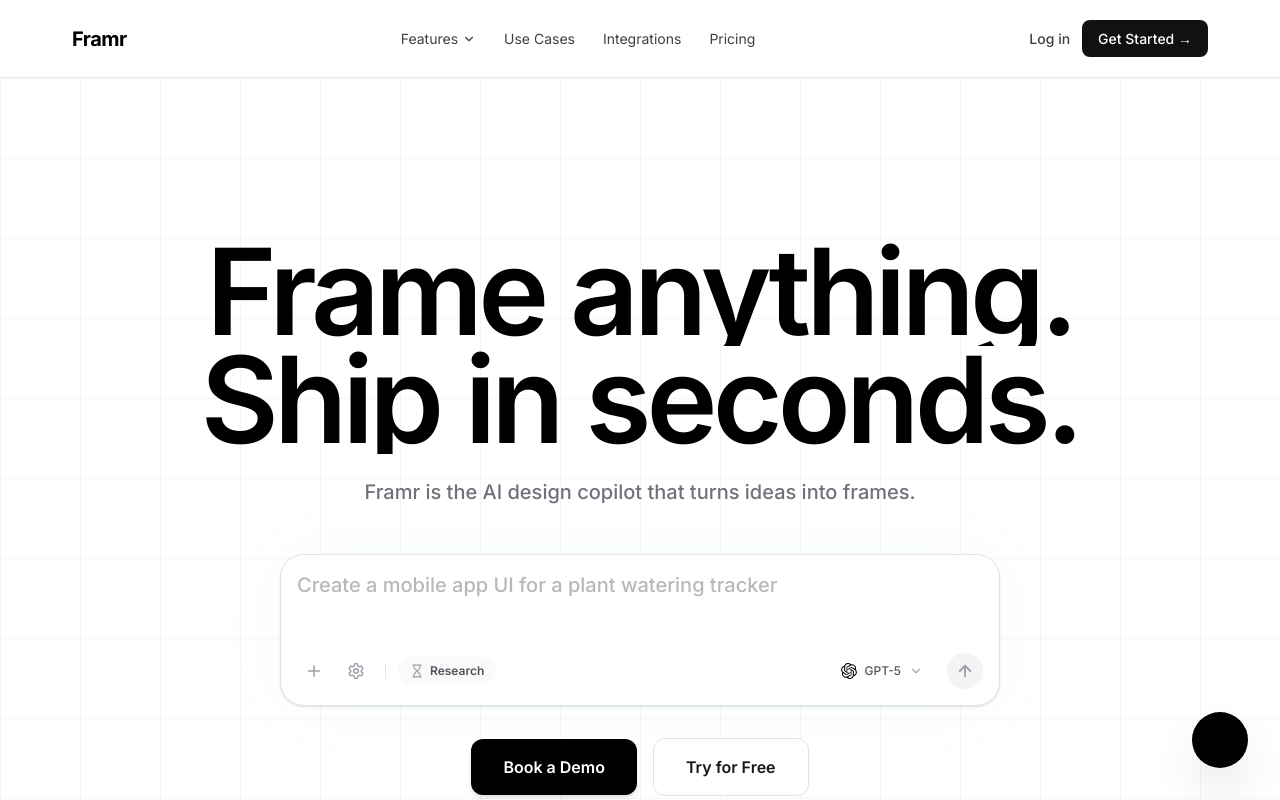
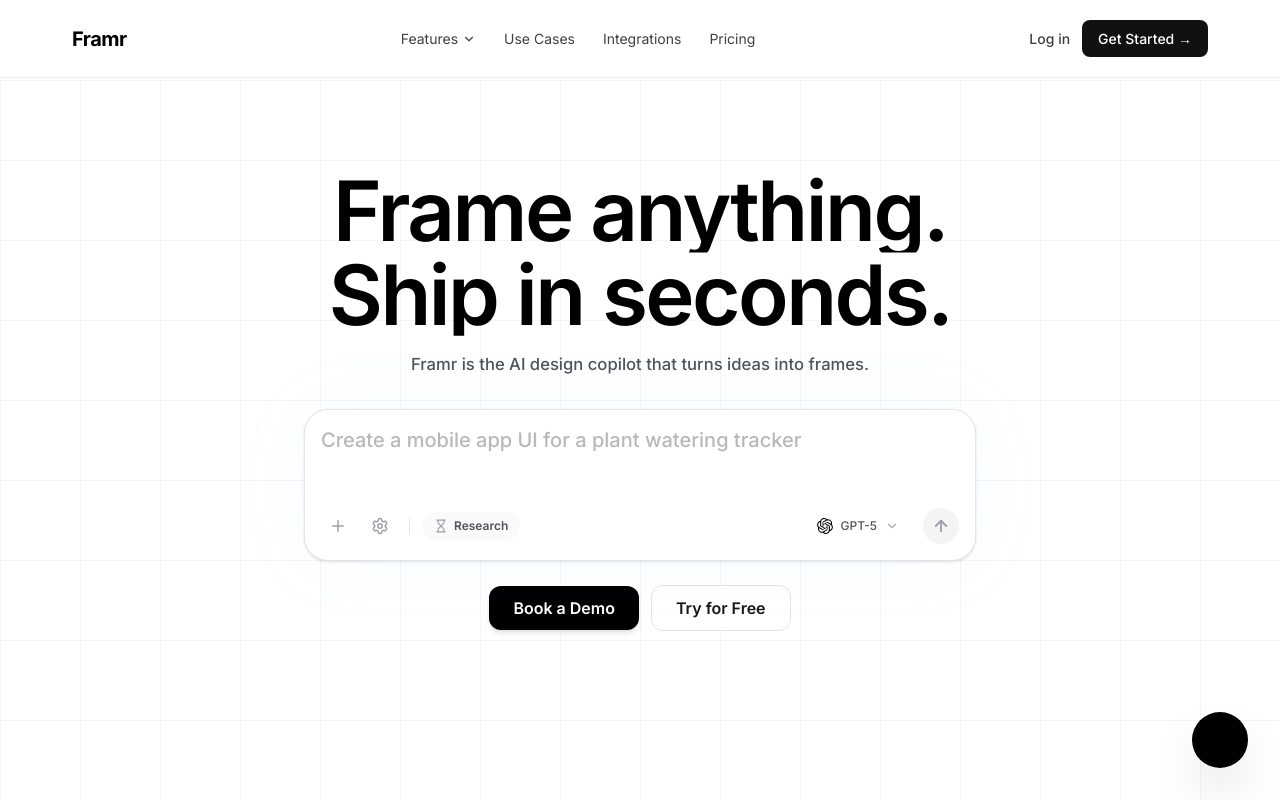
Before and after one commit to Lindsey802/Framr-Landing-Page, a React (Vite) app: page / in a window 1280 px wide. Shown: the top 800 px of the page. Built offline with nearby package versions, Linux system fonts and the light colour scheme.

Commit message:
Adjust hero layout to fit viewport on desktop

```diff
--- a/src/App.tsx
+++ b/src/App.tsx
@@ -2,7 +2,6 @@
 import { Navbar } from './components/Navbar';
 import { Logo } from './components/Logo';
 import { PromptBar } from './components/PromptBar';
-import { InstallCommand } from './components/InstallCommand';
 import { LogoMarquee } from './components/LogoMarquee';
 import { OnyxPlatform } from './components/OnyxPlatform';
 import { BenchmarksSection } from './components/BenchmarksSection';
@@ -10,15 +9,16 @@
 import { IntegrationsSection } from './components/IntegrationsSection';
 import { TestimonialsSection } from './components/TestimonialsSection';
 import { Footer } from './components/Footer';
-import { MessageCircle } from 'lucide-react';
 
 export default function App() {
   return (
     <div className="min-h-screen bg-white selection:bg-sky-100 selection:text-sky-900 overflow-x-hidden" id="app-root">
-      <Navbar />
+      {/* Hero Section */}
+      <section className="relative flex min-h-[600px] h-screen w-full flex-col items-center justify-center overflow-hidden bg-white md:h-screen">
+        <div className="absolute top-0 left-0 right-0 z-20">
+          <Navbar />
+        </div>
 
-      {/* Hero Section */}
-      <div className="relative pt-40 pb-32 px-6 overflow-hidden min-h-[90vh] flex items-center">
         {/* Background patterns */}
         <motion.div
           initial={{ opacity: 0 }}
@@ -27,13 +27,13 @@
           className="absolute inset-0 bg-grid pointer-events-none z-0"
         />
 
-        <div className="max-w-7xl mx-auto text-center relative z-10 w-full">
-          <div className="relative mb-6">
+        <div className="max-w-4xl mx-auto text-center relative z-10 w-full px-6">
+          <div className="relative mb-4">
             <motion.h1
               initial={{ clipPath: 'inset(0 100% 0 0)' }}
               animate={{ clipPath: 'inset(0 0% 0 0)' }}
               transition={{ delay: 0.3, duration: 0.8, ease: [0.16, 1, 0.3, 1] }}
-              className="text-[56px] sm:text-[80px] lg:text-[120px] font-semibold tracking-[-0.04em] text-black leading-[0.9] block"
+              className="text-[clamp(40px,6.5vw,96px)] font-semibold leading-[1.0] tracking-[-0.03em] text-black block"
               id="hero-title-1"
             >
               Frame anything.
@@ -42,7 +42,7 @@
               initial={{ clipPath: 'inset(0 100% 0 0)' }}
               animate={{ clipPath: 'inset(0 0% 0 0)' }}
               transition={{ delay: 0.5, duration: 0.8, ease: [0.16, 1, 0.3, 1] }}
-              className="text-[56px] sm:text-[80px] lg:text-[120px] font-semibold tracking-[-0.04em] text-black leading-[0.9] block"
+              className="text-[clamp(40px,6.5vw,96px)] font-semibold leading-[1.0] tracking-[-0.03em] text-black block"
               id="hero-title-2"
             >
               Ship in seconds.
@@ -53,33 +53,32 @@
             initial={{ opacity: 0, y: 20 }}
             animate={{ opacity: 1, y: 0 }}
             transition={{ delay: 0.7, duration: 0.6 }}
-            className="text-lg sm:text-xl text-zinc-500 font-medium mb-12 max-w-2xl mx-auto"
+            className="mt-4 mb-8 text-[clamp(16px,1.3vw,18px)] text-zinc-600 font-medium max-w-2xl mx-auto"
             id="hero-subhead"
           >
             Framr is the AI design copilot that turns ideas into frames.
           </motion.p>
 
-          <PromptBar />
+          <div className="w-full max-w-2xl mx-auto">
+            <PromptBar />
+          </div>
 
-          {/* Dual CTAs */}
           <motion.div
             initial={{ opacity: 0, y: 20 }}
             animate={{ opacity: 1, y: 0 }}
             transition={{ delay: 1.1, duration: 0.5 }}
-            className="flex flex-col sm:flex-row items-center justify-center gap-4 mt-8"
+            className="flex flex-col sm:flex-row items-center justify-center gap-3 mt-6"
             id="cta-row"
           >
-            <button className="w-full sm:w-auto px-8 py-4 bg-black text-white font-semibold rounded-xl hover:bg-zinc-800 transition-all shadow-md hover:shadow-lg active:scale-95" id="hero-book-demo">
+            <button className="w-full sm:w-auto px-6 py-2.5 bg-black text-white font-semibold rounded-xl hover:bg-zinc-800 transition-all shadow-md hover:shadow-lg active:scale-95" id="hero-book-demo">
               Book a Demo
             </button>
-            <button className="w-full sm:w-auto px-8 py-4 bg-white text-zinc-900 border border-zinc-200 font-semibold rounded-xl hover:bg-zinc-50 transition-all active:scale-95" id="hero-try-free">
+            <button className="w-full sm:w-auto px-6 py-2.5 bg-white text-zinc-900 border border-zinc-200 font-semibold rounded-xl hover:bg-zinc-50 transition-all active:scale-95" id="hero-try-free">
               Try for Free
             </button>
           </motion.div>
-
-          <InstallCommand />
         </div>
-      </div>
+      </section>
 
       <LogoMarquee />
       <OnyxPlatform />
@@ -90,7 +89,6 @@
 
       <Footer />
 
-      {/* FAB */}
       <motion.button
         initial={{ opacity: 0, scale: 0.5 }}
         animate={{ opacity: 1, scale: 1 }}
@@ -107,7 +105,6 @@
         </div>
       </motion.button>
 
-      {/* Decorative blobs */}
       <div className="fixed top-0 left-1/4 w-[500px] h-[500px] bg-blue-50/50 rounded-full blur-[120px] -z-10 pointer-events-none" />
       <div className="fixed bottom-0 right-1/4 w-[400px] h-[400px] bg-sky-50/50 rounded-full blur-[100px] -z-10 pointer-events-none" />
     </div>
--- a/src/components/Navbar.tsx
+++ b/src/components/Navbar.tsx
@@ -51,7 +51,7 @@
   }, []);
 
   return (
-    <nav className={`navbar transition-all duration-300 ${scrolled ? 'py-0' : 'py-1'}`}>
+    <nav className={`navbar absolute top-0 left-0 right-0 z-20 transition-all duration-300 ${scrolled ? 'py-0' : 'py-1'}`}>
       <div className="navbar-container">
         <Logo height={isMobile ? 26 : 32} />
 
--- a/src/components/PromptBar.tsx
+++ b/src/components/PromptBar.tsx
@@ -60,7 +60,7 @@
       initial={{ opacity: 0, scale: 0.96 }}
       animate={{ opacity: 1, scale: 1 }}
       transition={{ delay: 0.9, duration: 0.6 }}
-      className="relative w-full max-w-[720px] mx-auto group"
+      className="relative w-full max-w-2xl mx-auto group"
       id="prompt-bar-container"
     >
       {/* Floating Glow */}
--- a/src/index.css
+++ b/src/index.css
@@ -45,9 +45,11 @@
 
 /* Navbar Base Styles */
 .navbar {
-  position: sticky;
+  position: absolute;
   top: 0;
-  z-index: 50;
+  left: 0;
+  right: 0;
+  z-index: 20;
   background: rgba(255, 255, 255, 0.85);
   backdrop-filter: blur(12px);
   border-bottom: 1px solid #ECECEC;
```
